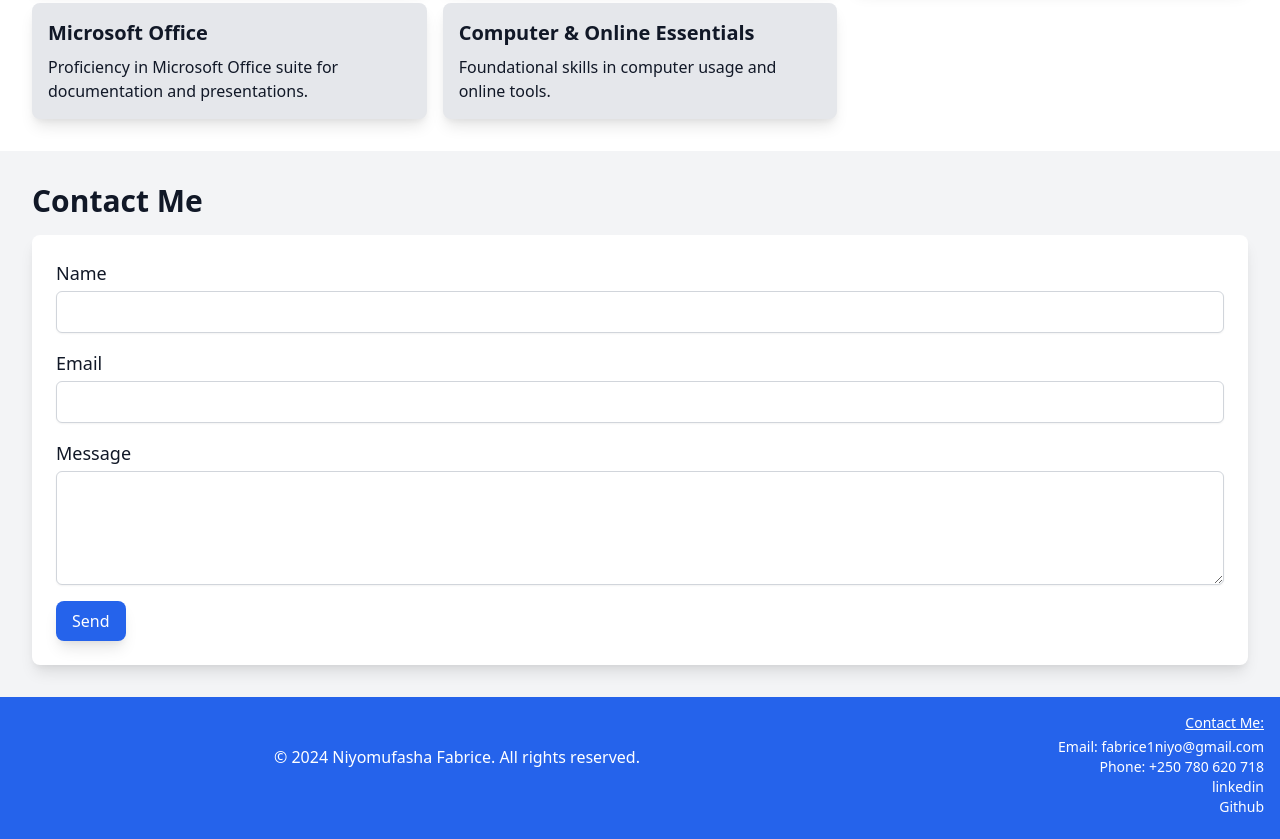
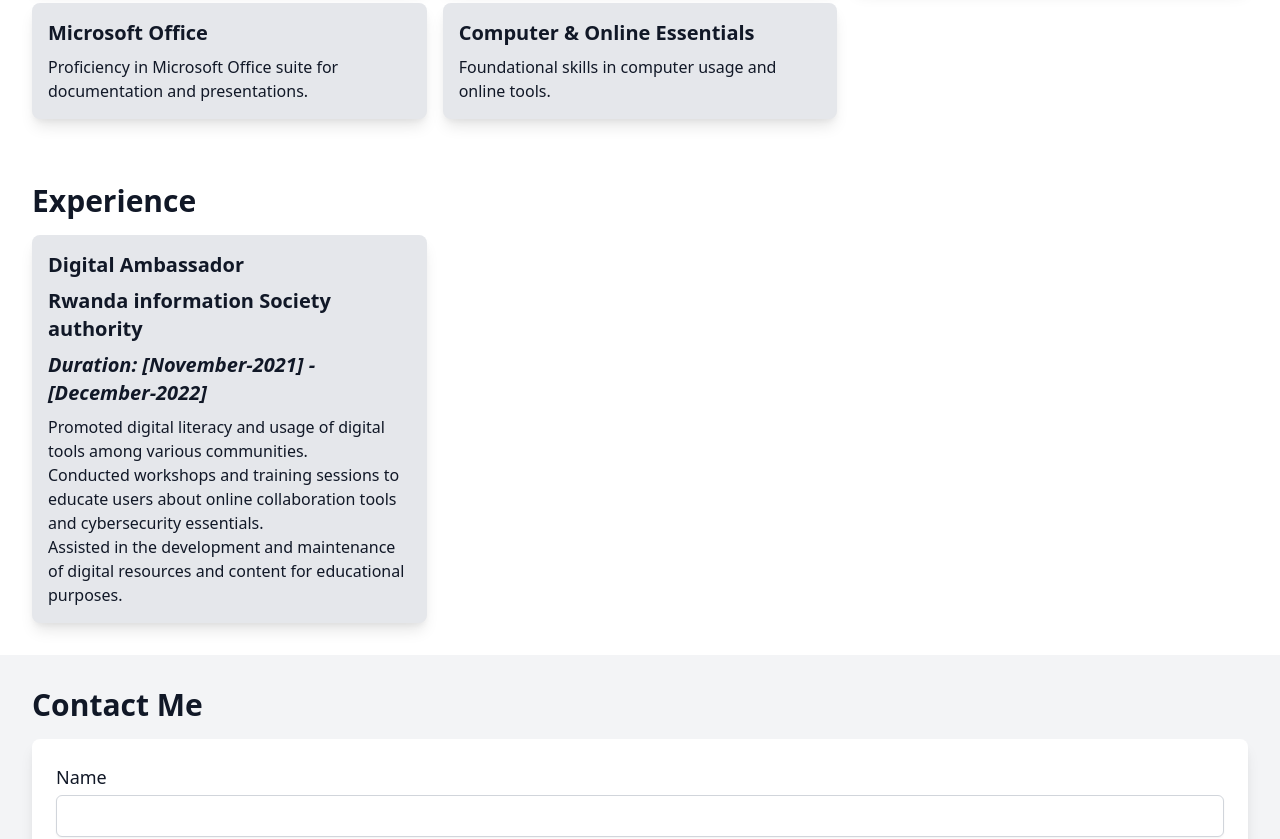
Before and after one commit to niyomufashafabrice/my-poltifolio, a plain HTML site: page index.html in a window 1280 px wide. Shown: the part 633-1472 px from the top of the page. Drawn offline with nearby package versions, Linux system fonts and the light colour scheme.

Commit message:
adding my exparience link and its section

```diff
--- a/index.html
+++ b/index.html
@@ -15,6 +15,7 @@
             <nav>
                 <a href="#about" class="mx-2 hover:underline">About</a>
                 <a href="#skills" class="mx-2 hover:underline">Skills</a>
+                <a href="#experience" class="mx-2 hover:underline">Experience</a>
                 <a href="#contact" class="mx-2 hover:underline">Contact</a>
             </nav>
         </div>
@@ -77,6 +78,26 @@
         </div>
     </section>
 
+
+    <section id="experience" class="bg-white p-8">
+        <div class="container mx-auto">
+            <h2 class="text-3xl font-bold mb-4">Experience</h2>
+            <div class="grid grid-cols-1 md:grid-cols-2 lg:grid-cols-3 gap-4">
+                <div class="bg-gray-200 p-4 rounded-lg shadow-lg">
+                    <h3 class="text-xl font-semibold mb-2">Digital Ambassador</h3>
+                    <h4 class="text-xl font-semibold mb-2">Rwanda information Society authority</h4>
+                    <h6 class="text-xl font-semibold mb-2"><i>Duration: [November-2021] - [December-2022]</i></h6>
+                    <p>Promoted digital literacy and usage of digital tools among various communities.</p>
+                    <p>Conducted workshops and training sessions to educate users about online collaboration tools and cybersecurity essentials.</p>
+                    <p>Assisted in the development and maintenance of digital resources and content for educational purposes.</p>
+                </div>
+
+
+            </div>
+        </div>
+    </section>
+
+
     <section id="contact" class="p-8">
         <div class="container mx-auto">
             <h2 class="text-3xl font-bold mb-4">Contact Me</h2>
```
